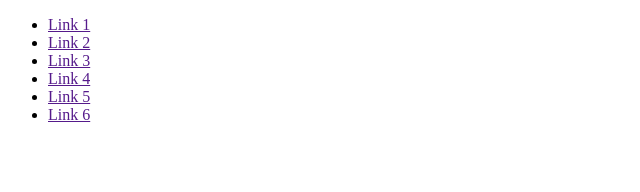
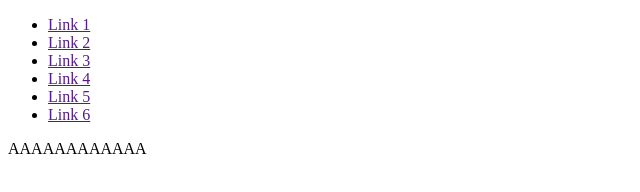
Before and after one commit to juuzouXpain/Test, a plain HTML site: page index.html in a window 1280 px wide. Shown: the whole page, without its empty margins (0-640 px from the left). Drawn offline with Linux system fonts and the light colour scheme.

Commit message:
Добавил АААААА

```diff
--- a/index.html
+++ b/index.html
@@ -17,5 +17,8 @@
             <li><a href="">Link 6</a></li>
         </ul>
     </header>
+    <aside>
+        <a>AAAAAAAAAAAA</a>
+    </aside>
 </body>
 </html>
```
